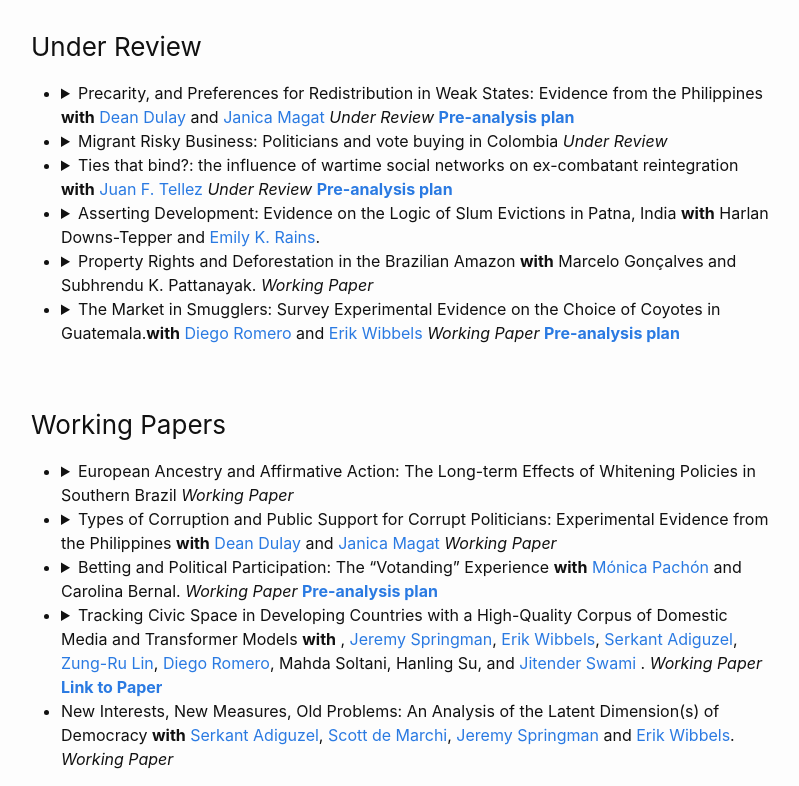
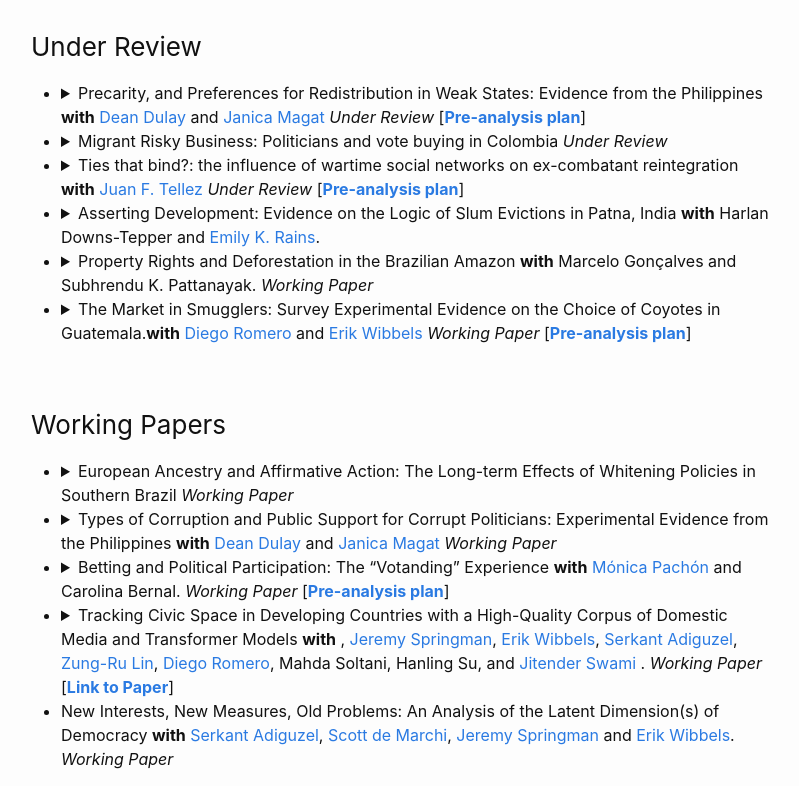
Before and after one commit to MateoVillamizarChaparro/MateoVillamizarChaparro.github.io, a Jekyll site: the page built from publications.md, in a window 1280 px wide and 1400 px high, scrolled down 947 px. Shown: the part 153-939 px from the top of the window, without its empty margins (239-1038 px from the left). Built offline with Jekyll 4.4.1, drawn with Linux system fonts in a browser that asks for light colours; our own code applies the rules of GitHub Pages for plain Markdown files.

```diff
--- a/publications.md
+++ b/publications.md
@@ -41,7 +41,7 @@ Click on the arrows to access the abstracts.
 
 ### Under Review
   - {::options parse_block_html="true" /}
-    <details><summary markdown="span"> Precarity, and Preferences for Redistribution in Weak States: Evidence from the Philippines **with** [Dean Dulay](https://www.deandulay.com/) and [Janica Magat](https://janicamagat.com/) *Under Review* [**Pre-analysis plan**](https://osf.io/u925a/) </summary>
+    <details><summary markdown="span"> Precarity, and Preferences for Redistribution in Weak States: Evidence from the Philippines **with** [Dean Dulay](https://www.deandulay.com/) and [Janica Magat](https://janicamagat.com/) *Under Review* [[**Pre-analysis plan**](https://osf.io/u925a/)] </summary>
     <p> <sub>
     **Abstract:** The positive relationship between economic precarity and increased preferences for redistribution is well-established in a large literature focusing on the Global North. However, existing scholarship finds no relationship between precarity and redistribution in the Global South; the underlying reasons remain unclear. Moreover, existing papers conflate precarity and informality, thus confounding the interpretation of these results. We conducted a priming experiment and leveraged the COVID-19 pandemic to randomly vary perceptions of economic precarity for 1,526 individuals in Metro Manila, Philippines. We show that precarity is not correlated with increased demand for redistribution, but is correlated with a preference for non-contributory social assistance spending over contributory social insurance spending. This result is driven by the formal sector, suggesting that precarity does engender different views about redistribution among individuals with exposure to different social spending policies.
     </sub> </p>
@@ -58,7 +58,7 @@ Click on the arrows to access the abstracts.
     {::options parse_block_html="false" /}
 
   - {::options parse_block_html="true" /}
-    <details><summary markdown="span"> Ties that bind?: the influence of wartime social networks on ex-combatant reintegration **with** [Juan F. Tellez](https://juanftellez.com/) *Under Review* [**Pre-analysis plan**](https://osf.io/e9p8t) </summary>
+    <details><summary markdown="span"> Ties that bind?: the influence of wartime social networks on ex-combatant reintegration **with** [Juan F. Tellez](https://juanftellez.com/) *Under Review* [[**Pre-analysis plan**](https://osf.io/e9p8t)] </summary>
     <p> <sub>
     **Abstract:** During armed conflicts, combatants forge deep ties with peers and leaders that often persist post-war. There is a growing consensus that these ties are a negative influence on ex-combatants, facilitating a return to arms or pulling former fighters into organized crime. We present suggestive evidence that this view may be overly pessimistic. We collect rare survey and qualitative interview data from demobilized fighters going through an economic reintegration program in Colombia. We find no evidence that ex-combatants who are actively attempting reintegration are influenced by wartime ties and some evidence that they \textit{discount} information from former fighters. Our results speak to the potential for ex-combatants to vary in their personal investment in demobilization and how state policies can structure ex-combatant decision-making.
     </sub> </p>
@@ -82,7 +82,7 @@ Click on the arrows to access the abstracts.
     {::options parse_block_html="false" /}
 
   - {::options parse_block_html="true" /}
-    <details><summary markdown="span"> The Market in Smugglers: Survey Experimental Evidence on the Choice of Coyotes in Guatemala.**with** [Diego Romero](https://diego-romero.com/) and [Erik Wibbels](https://web.sas.upenn.edu/ewibbels/) *Working Paper* [**Pre-analysis plan**](https://osf.io/j3knm) </summary>
+    <details><summary markdown="span"> The Market in Smugglers: Survey Experimental Evidence on the Choice of Coyotes in Guatemala.**with** [Diego Romero](https://diego-romero.com/) and [Erik Wibbels](https://web.sas.upenn.edu/ewibbels/) *Working Paper* [[**Pre-analysis plan**](https://osf.io/j3knm)] </summary>
     <p> <sub>
     **Abstract:** How does group consciousness affect the preferences for district selection? In this paper, we investigate if individuals that have a stronger group consciousness measured as historical discrimination, existences of linked fate, and inequalities in the treatment of different racial groups affect district choice. Using a multi-method design, using semi-structured interviews and a conjoint experiment in a sample of Afro-Colombians, we find evidence that group consciousness affects the preferences for ethnic districts over territorial ones. Our results also show that membership to ethnic organization or individuals episodes of discrimination do not change preferences for ethnic districts. These findings indicate that individuals with high levels of group consciousness tend to worry more about mechanisms ad institutions that can enhance the group's political representation.
     </sub> </p>
@@ -107,7 +107,7 @@ Click on the arrows to access the abstracts.
     {::options parse_block_html="false" /}
 
   - {::options parse_block_html="true" /}
-    <details><summary markdown="span">Betting and Political Participation: The "Votanding" Experience **with** [Mónica Pachón](https://arqdis.uniandes.edu.co/profesores/monica-pachon/) and Carolina Bernal. *Working Paper* [**Pre-analysis plan**](osf.io/yn4mf)</summary>
+    <details><summary markdown="span">Betting and Political Participation: The "Votanding" Experience **with** [Mónica Pachón](https://arqdis.uniandes.edu.co/profesores/monica-pachon/) and Carolina Bernal. *Working Paper* [[**Pre-analysis plan**](osf.io/yn4mf)]</summary>
     <p> <sub>
     **Abstract:** How can we encourage youth participation in politics? Previous scholarship on youth political participation has primarily focused on the impact of educational attainment and civic education programs on electoral engagement, potentially overlooking the fundamental origins of political interest. Additionally, existing research has not adequately addressed when and how political interest develops in young people. We argue that prediction-like markets can generate dispositional interest in politics among young voters, as betting will encourage them to engage with political information and increase their likelihood of voting. To test this hypothesis, we use an experimental design to investigate whether allowing participants to update their bets about local mayoral elections incentivizes them to seek information and improve their electoral predictions. Our results indicate that participants who could update their bets demonstrated increased political interest and more accurate predictions compared to both final election results and average poll predictions. While subsidizing initial bets had minimal overall impact, it interestingly led to decreased political interest among those who could update their bets, suggesting that updating was a costly activity for participants. Furthermore, subgroup analysis reveals that men generally showed higher political interest and were more responsive to subsidies in their predictions.
     </sub> </p>
@@ -115,7 +115,7 @@ Click on the arrows to access the abstracts.
     {::options parse_block_html="false" /}
 
   - {::options parse_block_html="true" /}
-    <details><summary markdown="span">Tracking Civic Space in Developing Countries with a High-Quality Corpus of Domestic Media and Transformer Models **with** [](), [Jeremy Springman](https://jrspringman.github.io/), [Erik Wibbels](https://web.sas.upenn.edu/ewibbels/), [Serkant Adiguzel](http://serkantadiguzel.com/), [Zung-Ru Lin](https://pdri-devlab.upenn.edu/bio/zung-ru-lin/), [Diego Romero](https://diego-romero.com/), Mahda Soltani, Hanling Su, and [Jitender Swami](https://sites.google.com/view/jitender-swami/home) . *Working Paper* [**Link to Paper**](https://osf.io/preprints/socarxiv/zp3sr_v1)</summary>
+    <details><summary markdown="span">Tracking Civic Space in Developing Countries with a High-Quality Corpus of Domestic Media and Transformer Models **with** [](), [Jeremy Springman](https://jrspringman.github.io/), [Erik Wibbels](https://web.sas.upenn.edu/ewibbels/), [Serkant Adiguzel](http://serkantadiguzel.com/), [Zung-Ru Lin](https://pdri-devlab.upenn.edu/bio/zung-ru-lin/), [Diego Romero](https://diego-romero.com/), Mahda Soltani, Hanling Su, and [Jitender Swami](https://sites.google.com/view/jitender-swami/home) . *Working Paper* [[**Link to Paper**](https://osf.io/preprints/socarxiv/zp3sr_v1)]</summary>
     <p> <sub>
     **Abstract:** Tracking Civic Space in Developing Countrieswith a High-Quality Corpus of Domestic Mediaand Transformer Models∗Donald A. Moratz†,1,2Jeremy Springman†,1,2Erik Wibbels†,1,2Serkant Adiguzel3Mateo Villamizar-Chaparro4Zung-Ru Lin1Diego Romero5Mahda Soltani6Hanling Su1Jitender Swami7August 21, 2025Civic space - the fundamental freedoms necessary for citizens to influence politics -is under constant contestation. Despite the importance of day-to-day contestation overthese rights, there is very little data allowing us to study the events and processes thatconstitute this struggle. We introduce new data that captures civic space activity across65 developing countries from 2012 to 2024. Using an original corpus of over 120 millionarticles from nearly 350 high-quality domestic media outlets and 30 international andregional outlets, we use human-supervised web scraping and open-source computationaltools to track monthly variation in media attention across 20 civic space events. Ourapproach yields three achievements: first, our corpus provides unprecedented coverageof reporting by developing country media outlets, addressing biases in other mediaevent data; second, the resulting monthly event data set covers a wide range of newcivic space activities; and third, we demonstrate the utility of this data for identifyingand forecasting major political events and discuss applications for research on regimedynamics during a time of democratic backsliding.
     </sub> </p>
@@ -138,7 +138,7 @@ Click on the arrows to access the abstracts.
 ### Policy Working papers
 
   - {::options parse_block_html="true" /}
-    <details><summary markdown="span"> Elections as Windows of Opportunity? Civic Space in Democratic and Backsliding Regimes **with** [Erik Wibbels](https://web.sas.upenn.edu/ewibbels/). [*ML4P Report*](https://web.sas.upenn.edu/mlp-devlab/files/2024/08/elections.pdf)      </summary>
+    <details><summary markdown="span"> Elections as Windows of Opportunity? Civic Space in Democratic and Backsliding Regimes **with** [Erik Wibbels](https://web.sas.upenn.edu/ewibbels/). [*ML4P Report*](https://web.sas.upenn.edu/mlp-devlab/files/2024/08/elections.pdf)   </summary>
     <p> <sub>
     **Abstract:** Elections are events where democratic ideals are forged into tangible political outcomes. They’re the source of a government’s right to lead and the key factor in balancing power among different groups in society. However, these pivotal events can also present opportunities for aspiring autocrats. Such leaders may exploit elections to restrict civic space, weaken opposition forces, or further consolidate power. This concern is particularly relevant because most democratic backsliding is initiated by aspiring autocrats who come to power via elections, sometimes via narrow electoral victories.[1][5] Using high-frequency data from the Machine Learning for Peace (MLP) project, we provide unique evidence on the extent to which backsliding regimes differ from their liberal democratic counterparts in their treatment of civic space around elections
     </sub> </p>
```
